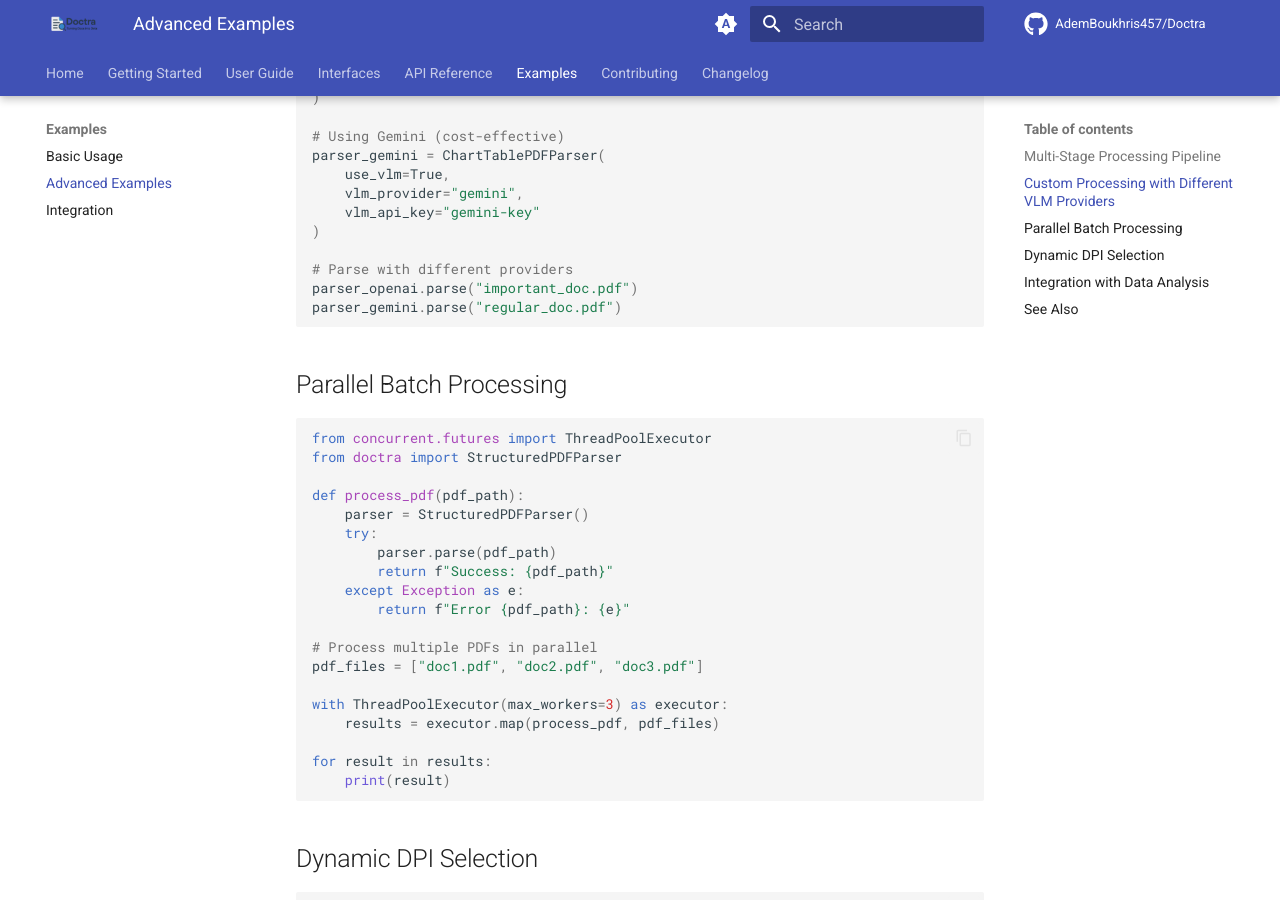
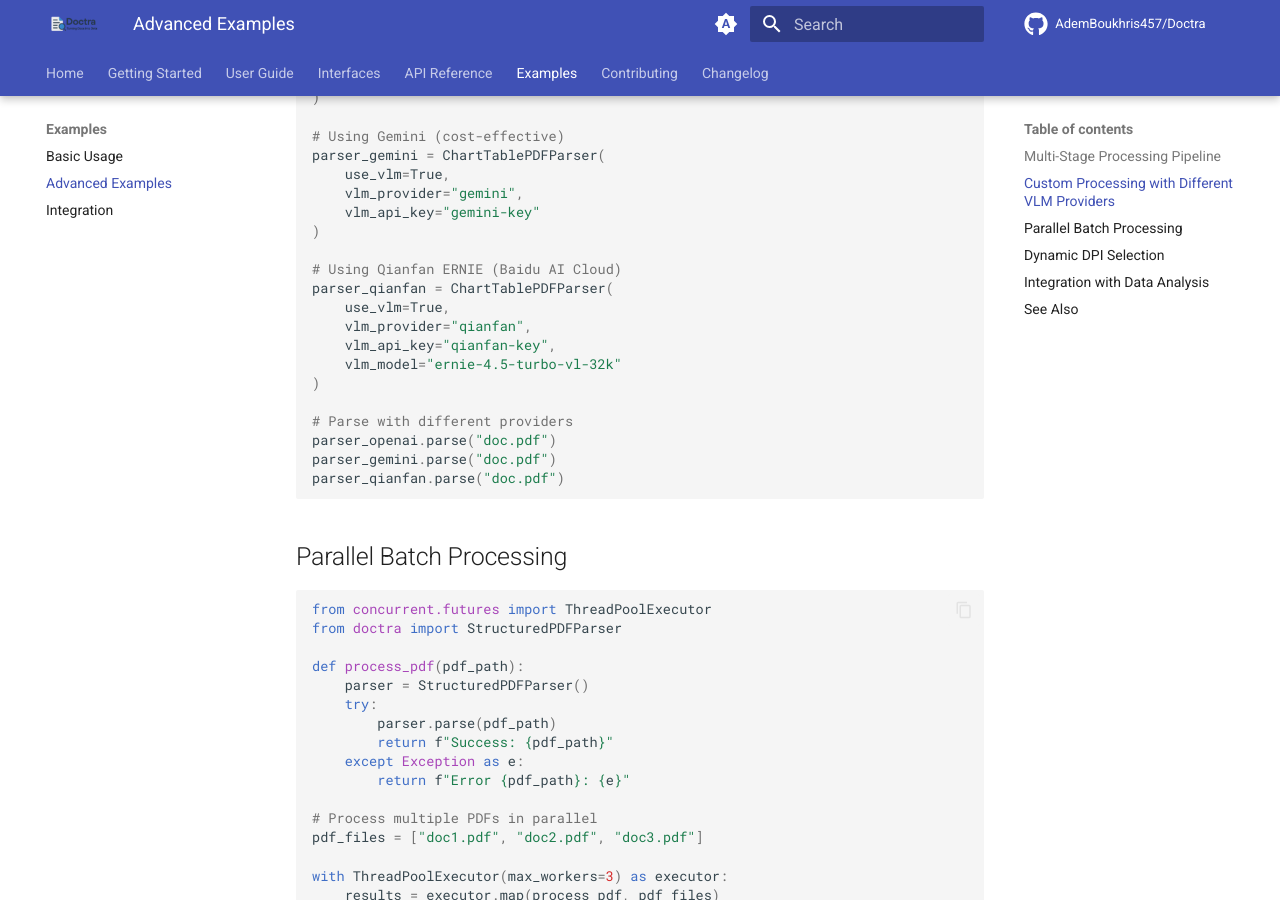
Before and after one commit to AdemBoukhris457/Doctra, an MkDocs documentation site: the page built from docs/examples/advanced-examples.md, in a window 1280 px wide and 900 px high, scrolled down 835 px. Built offline with MkDocs 1.6.1 and Material for MkDocs 9.7.7, drawn with Linux system fonts in a browser that asks for light colours; comment, search, counter and statistics services are not loaded; the version menu is left out.

Commit message:
docs: update VLM integration guide with Qianfan provider

````diff
--- a/docs/examples/advanced-examples.md
+++ b/docs/examples/advanced-examples.md
@@ -43,9 +43,18 @@ parser_gemini = ChartTablePDFParser(
     vlm_api_key="gemini-key"
 )
 
+# Using Qianfan ERNIE (Baidu AI Cloud)
+parser_qianfan = ChartTablePDFParser(
+    use_vlm=True,
+    vlm_provider="qianfan",
+    vlm_api_key="qianfan-key",
+    vlm_model="ernie-4.5-turbo-vl-32k"
+)
+
 # Parse with different providers
-parser_openai.parse("important_doc.pdf")
-parser_gemini.parse("regular_doc.pdf")
+parser_openai.parse("doc.pdf")
+parser_gemini.parse("doc.pdf")
+parser_qianfan.parse("doc.pdf")
 ```
 
 ## Parallel Batch Processing
````
Also changed, not shown: README.md (+1 -1 lines), docs/getting-started/quick-start.md (+1 -0 lines), docs/user-guide/engines/vlm-integration.md (+16 -0 lines), docs/assets/Doctra_without_background.png (added), 2 other files.
